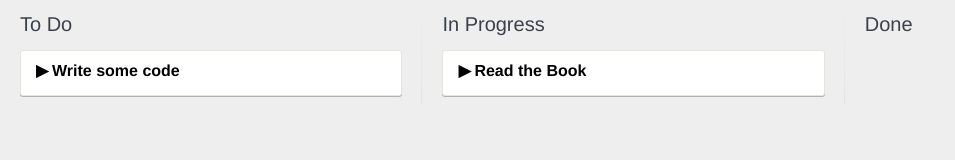
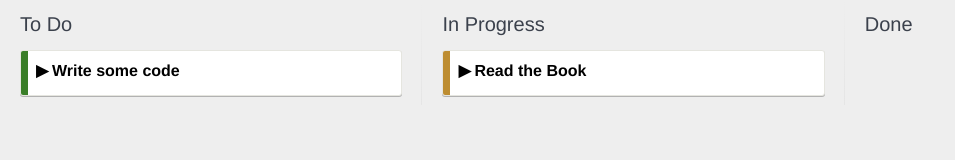
Before and after one commit to zwalker/pro_react, a React app in the folder ch1/: page / in a window 1280 px wide. Shown: the whole page, without its empty margins (0-955 px from the left). Built offline with nearby package versions, Linux system fonts and the light colour scheme.

Commit message:
zw - adding colored sidebar to each card

```diff
--- a/ch1/source/App.js
+++ b/ch1/source/App.js
@@ -7,6 +7,7 @@ let cardsList = [
     id: 1,
     title: "Read the Book",
     description: "I should read the **whole** book",
+    color: '#BD8D31',
     status: "in-progress",
     tasks: []
   },
@@ -14,6 +15,7 @@ let cardsList = [
     id: 2,
     title: "Write some code",
     description: "Code along with the samples in the book.  The complete source can be found at [github](https://github.com/pro-react)",
+    color: '#3A7E28',
     status: "todo",
     tasks: [
       {
--- a/ch1/source/List.js
+++ b/ch1/source/List.js
@@ -7,6 +7,7 @@ class List extends React.Component {
       return <Card id={card.id}
                    title={card.title}
                    description={card.description}
+                   color={card.color}
                    tasks={card.tasks} />
     });
 
--- a/ch1/source/card.js
+++ b/ch1/source/card.js
@@ -27,6 +27,7 @@ class Card extends React.Component {
 
     return (
       <div className='card'>
+        <div className='card__sidebar' style={{backgroundColor: this.props.color}} />
         <div className={this.state.showDetails ? 'card__title--is-open' : 'card__title'} onClick={this.toggleState.bind(this)}>
           {this.props.title}
         </div>
--- a/ch1/style.css
+++ b/ch1/style.css
@@ -80,6 +80,15 @@ ul {
   content: '\25bc';
 }
 
+.card__sidebar {
+  position: absolute;
+  z-index: -1;
+  top: 0;
+  bottom: 0;
+  left: 0;
+  width: 7px;
+}
+
 .checklist__task:first-child {
   margin-top: 10px;
   padding-top: 10px;
```
